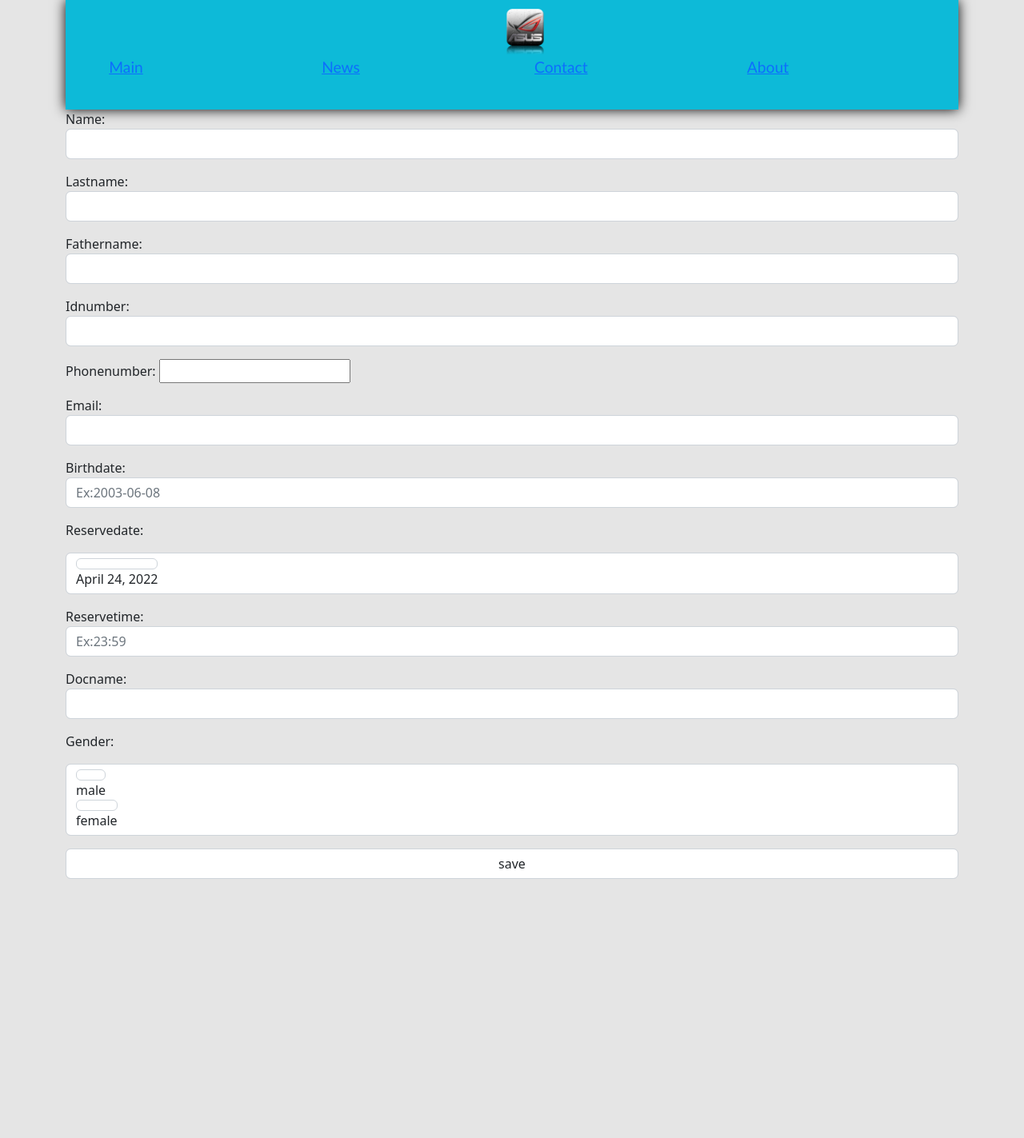
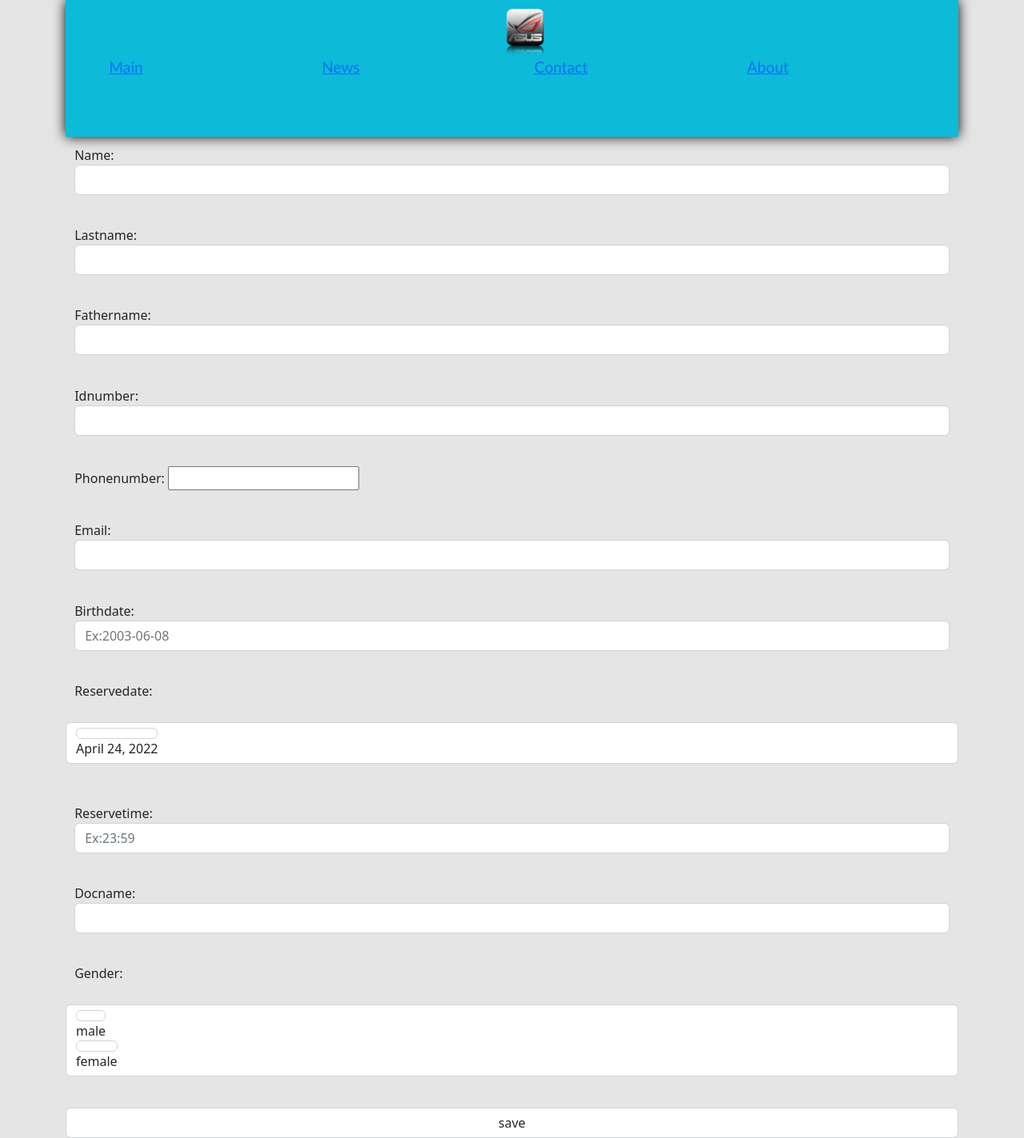
Before and after one commit to mehrshad2002/webonegit, a Django app: page /reserve/ in a window 1280 px wide. Shown: the whole page at 80% size. Before the commit the page ends 1099 px from the top, so only its background shows below. Run offline with Django 4.2, Linux system fonts and the light colour scheme.

Commit message:
update 1.12 edit field

```diff
--- a/clinic/reservation/templates/reserveFlex.html
+++ b/clinic/reservation/templates/reserveFlex.html
@@ -38,10 +38,8 @@
             </nav>
         </header>
 
-        <form action='.' method = 'POST'>
-            <div class="form-group">
+        <form action='.' method = 'POST' class = "formClass">
                 {{form.as_p}}
-            </div>
             <input class = "form-control" type = 'submit' value = 'save'/>
             {%csrf_token%}
         </form>
--- a/clinic/static/css/reserveFlex.css
+++ b/clinic/static/css/reserveFlex.css
@@ -19,6 +19,7 @@ body{
     padding-top: 0 ;
     border: 2% ;
     box-shadow:  0 0 15px 0 rgb(0, 0, 0) ;
+    padding-bottom: 5% ;
 }
 
 ul{
@@ -26,3 +27,7 @@ ul{
     font-size: 1.2rem ;
     list-style-type: none ;
 }
+
+p{
+    padding: 1% ;
+}
```
